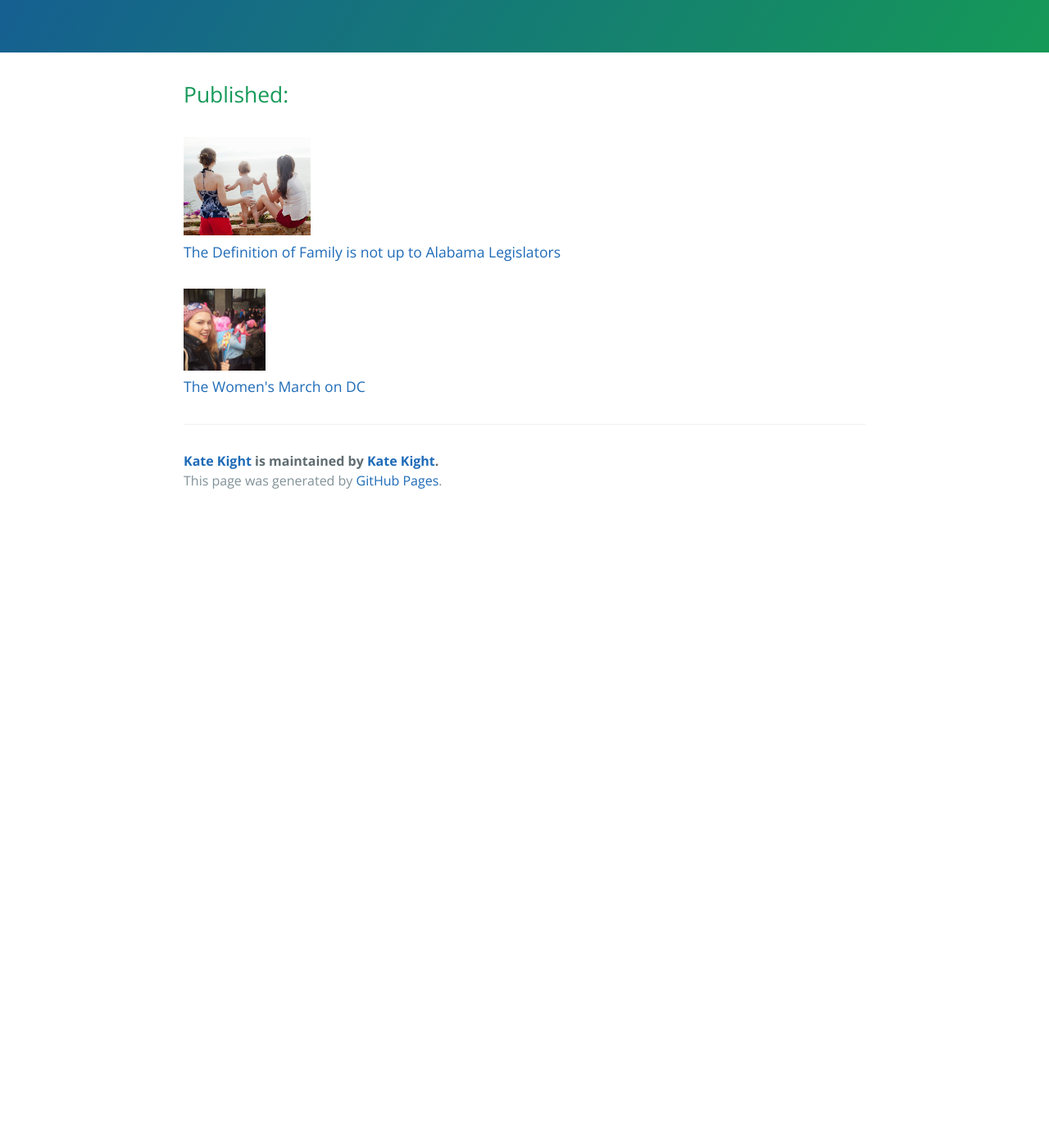
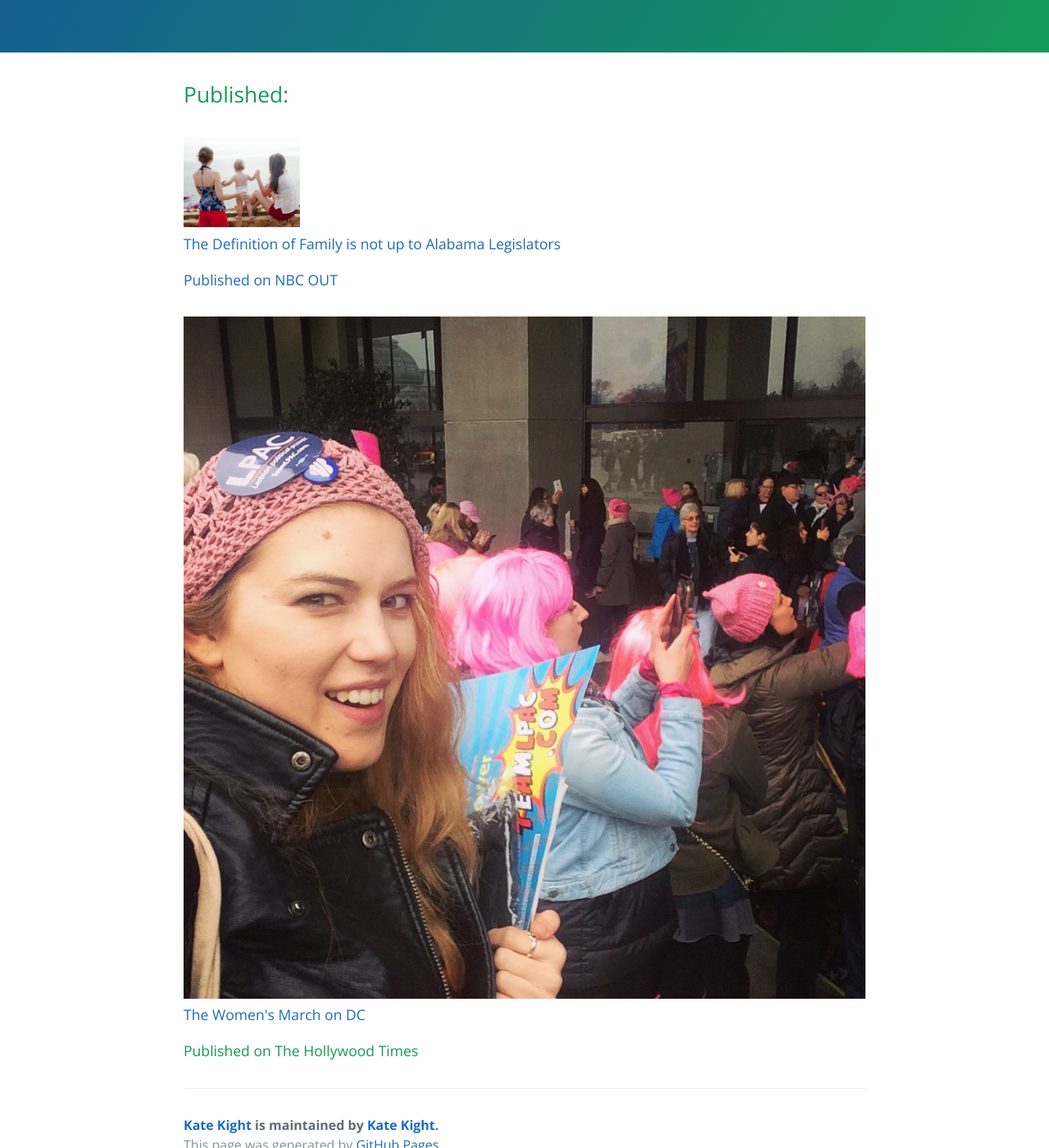
Before and after one commit to Flyakight/flyakight.github.io, a Jekyll site: the page built from _posts/2017-03-15-writing.markdown, in a window 1280 px wide and 1400 px high, scrolled down 319 px. Shown: the whole window at 82% size. Built offline with Jekyll 4.4.1, drawn with Linux system fonts in a browser that asks for light colours; before the commit the page ends 949 px from its top, so only the background shows below that.

Commit message:
Update 2017-03-15-writing.markdown

```diff
--- a/_posts/2017-03-15-writing.markdown
+++ b/_posts/2017-03-15-writing.markdown
@@ -8,12 +8,17 @@ categories: main
 Published:
 </h2>
 <h4>
-<img src="http://www.katekight.com/Images/nbcoutphoto.jpg" alt="NBC Article" height="120">
+<img src="http://www.katekight.com/Images/nbcoutphoto.jpg" alt="NBC Article" height="110">
 <a href="http://www.nbcnews.com/feature/nbc-out/opinion-definition-family-not-alabama-legislators-n724171">
 <p> The Definition of Family is not up to Alabama Legislators </p>
+<p> Published on NBC OUT </p>
 </a>
 </h4>
+
 <h4>
-<img src="http://www.katekight.com/Images/IMG_7546.JPG" alt="Kate at March" height="100">
+<img src="http://www.katekight.com/Images/IMG_7546.JPG">
 <a href="https://thehollywoodtimes.net/2017/01/22/womens-march-on-dc/">
-<p> The Women's March on DC </p>
+The Women's March on DC
+</a>
+<p> Published on The Hollywood Times </p>
+</h4>
```
